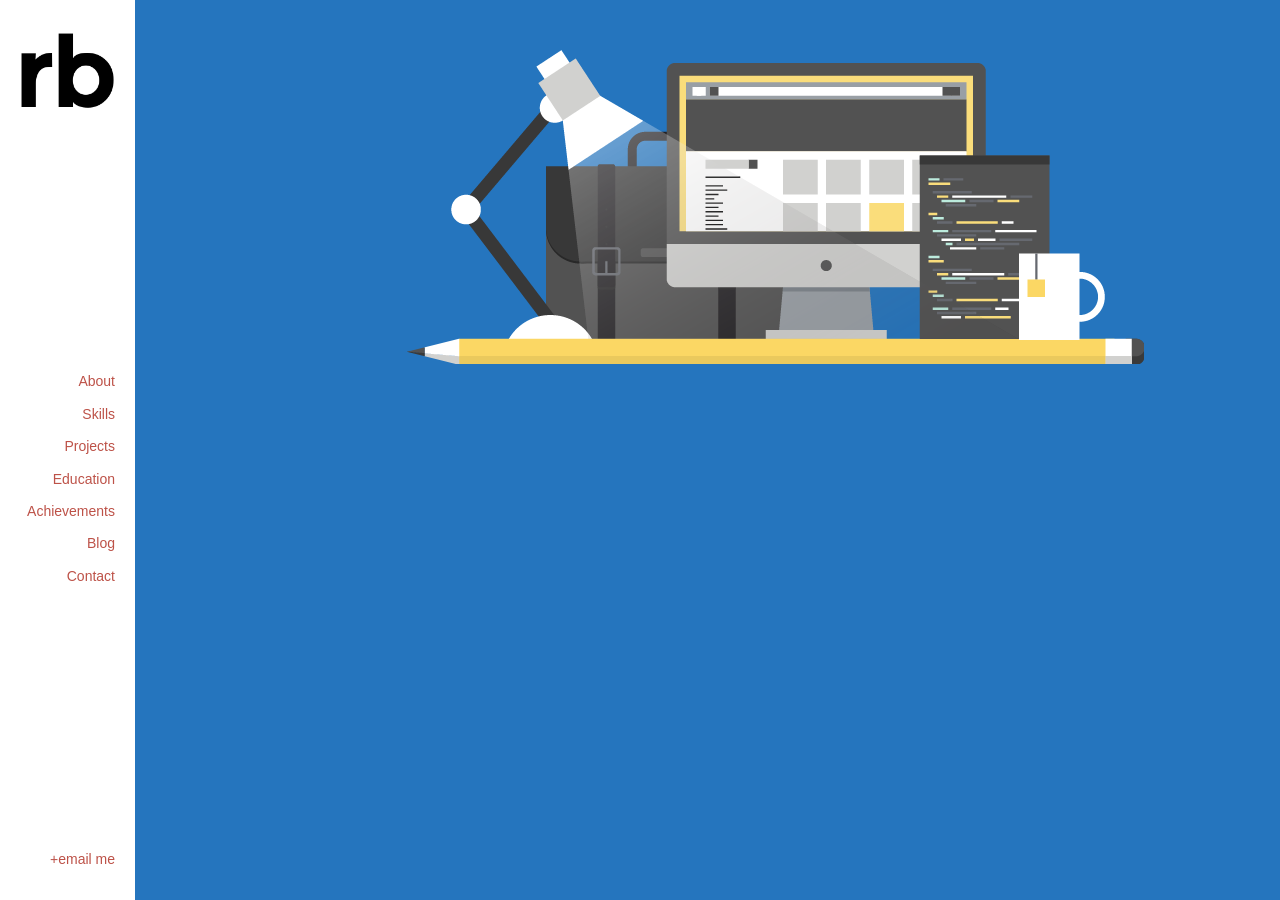
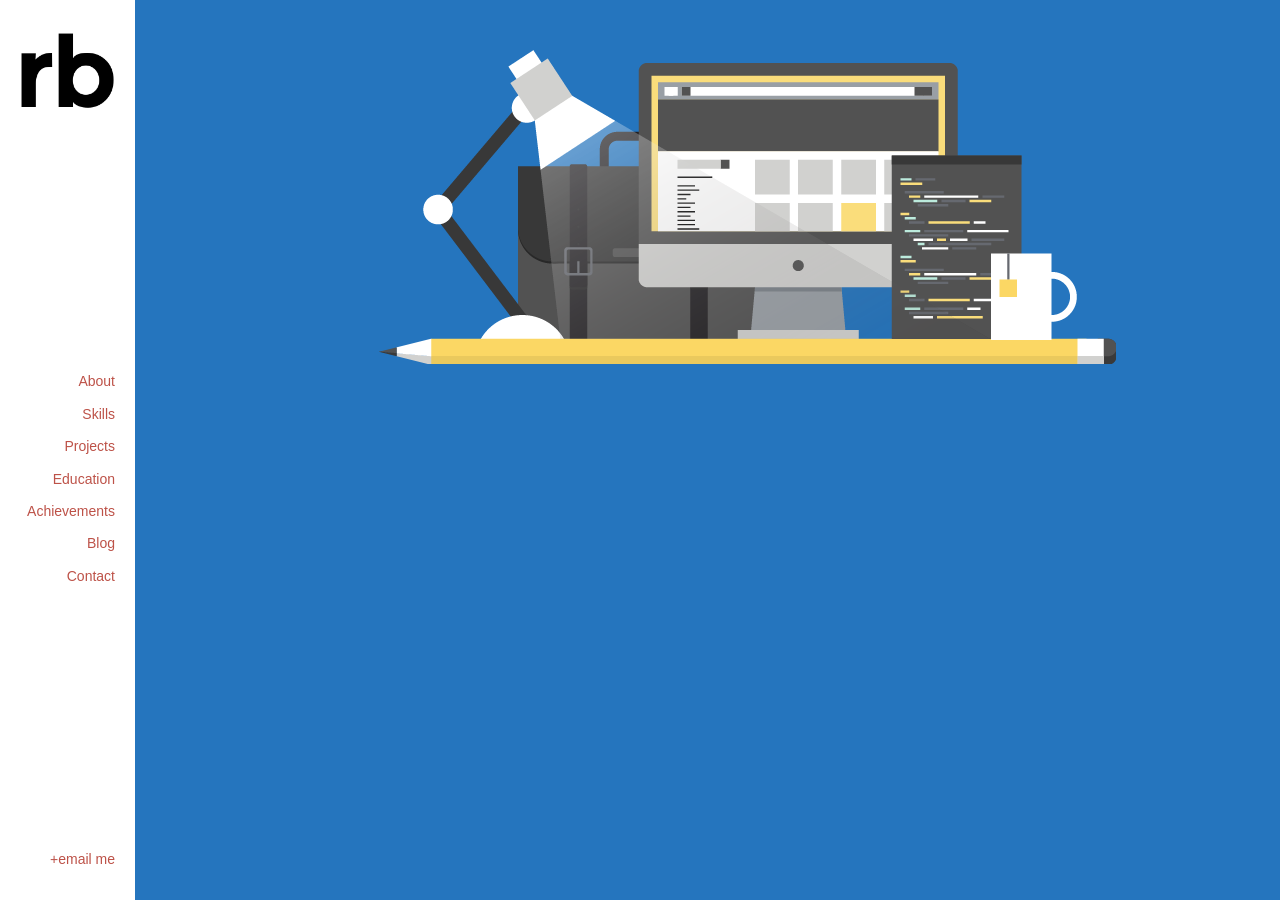
Before and after one commit to shivnshu/homepage, a Jekyll site: the page built from index.html, in a window 1280 px wide and 900 px high. Built offline with Jekyll 4.4.1, drawn with Linux system fonts in a browser that asks for light colours; Markdown is read by kramdown in place of the engine named in the settings.

Commit message:
slight mod

```diff
--- a/assets/css/3-sections/home-topBar.sass
+++ b/assets/css/3-sections/home-topBar.sass
@@ -5,13 +5,13 @@ section.topBar
     background:
         color: #2575BE
         image: url(../img/home.png)
-        position: calc(50% + 67.5px) 50px
+        position: calc(50% + 40px) 50px
         repeat: no-repeat
         attachment: fixed
 
-@media(max-width: 1000px)
+@media(max-width: 1050px)
     section.topBar
-        background-size: 75%
+        background-size: 70%
 
 @media (max-width: 775px)
     section.topBar
--- a/assets/css/main.css
+++ b/assets/css/main.css
@@ -611,13 +611,13 @@ section.topBar {
   margin-right: auto;
   background-color: #2575BE;
   background-image: url(../img/home.png);
-  background-position: calc(50% + 67.5px) 50px;
+  background-position: calc(50% + 40px) 50px;
   background-repeat: no-repeat;
   background-attachment: fixed; }
 
-@media (max-width: 1000px) {
+@media (max-width: 1050px) {
   section.topBar {
-    background-size: 75%; } }
+    background-size: 70%; } }
 
 @media (max-width: 775px) {
   section.topBar {
```
